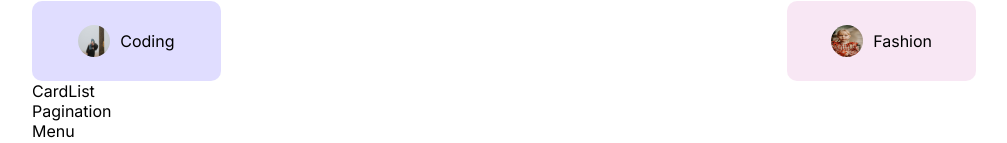
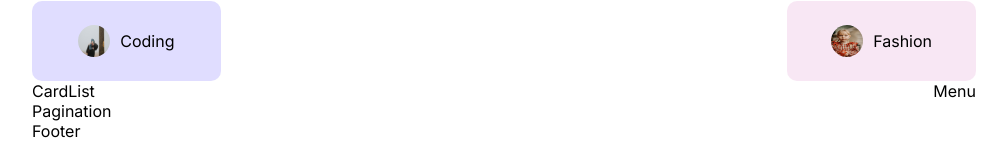
Before and after one commit to Fredbian/nextjs_blog, a Next.js app: page / in a window 1280 px wide. Shown: the part 1189-1332 px from the top of the page, without its empty margins (176-1183 px from the left). Built offline with nearby package versions, Linux system fonts and the light colour scheme.

Commit message:
adding some layout styles for components

```diff
--- a/src/app/homepage.module.css
+++ b/src/app/homepage.module.css
@@ -0,0 +1,4 @@
+.content {
+  display: flex;
+  gap: 50px;
+}
--- a/src/components/CardList/cardList.module.css
+++ b/src/components/CardList/cardList.module.css
@@ -0,0 +1,3 @@
+.container {
+  flex: 5;
+}
--- a/src/components/Menu/menu.module.css
+++ b/src/components/Menu/menu.module.css
@@ -0,0 +1,3 @@
+.container {
+  flex: 2;
+}
--- a/src/components/ThemeToggle/ThemeToggle.jsx
+++ b/src/components/ThemeToggle/ThemeToggle.jsx
@@ -23,7 +23,7 @@ const ThemeToggle = () => {
 
   const toggleDarkMod = () => {
     dispatch(themeToggleActions.setDarkTheme());
-  };
+  }
 
   useEffect(() => {
     setIsDarkMod(darkMod)
```
